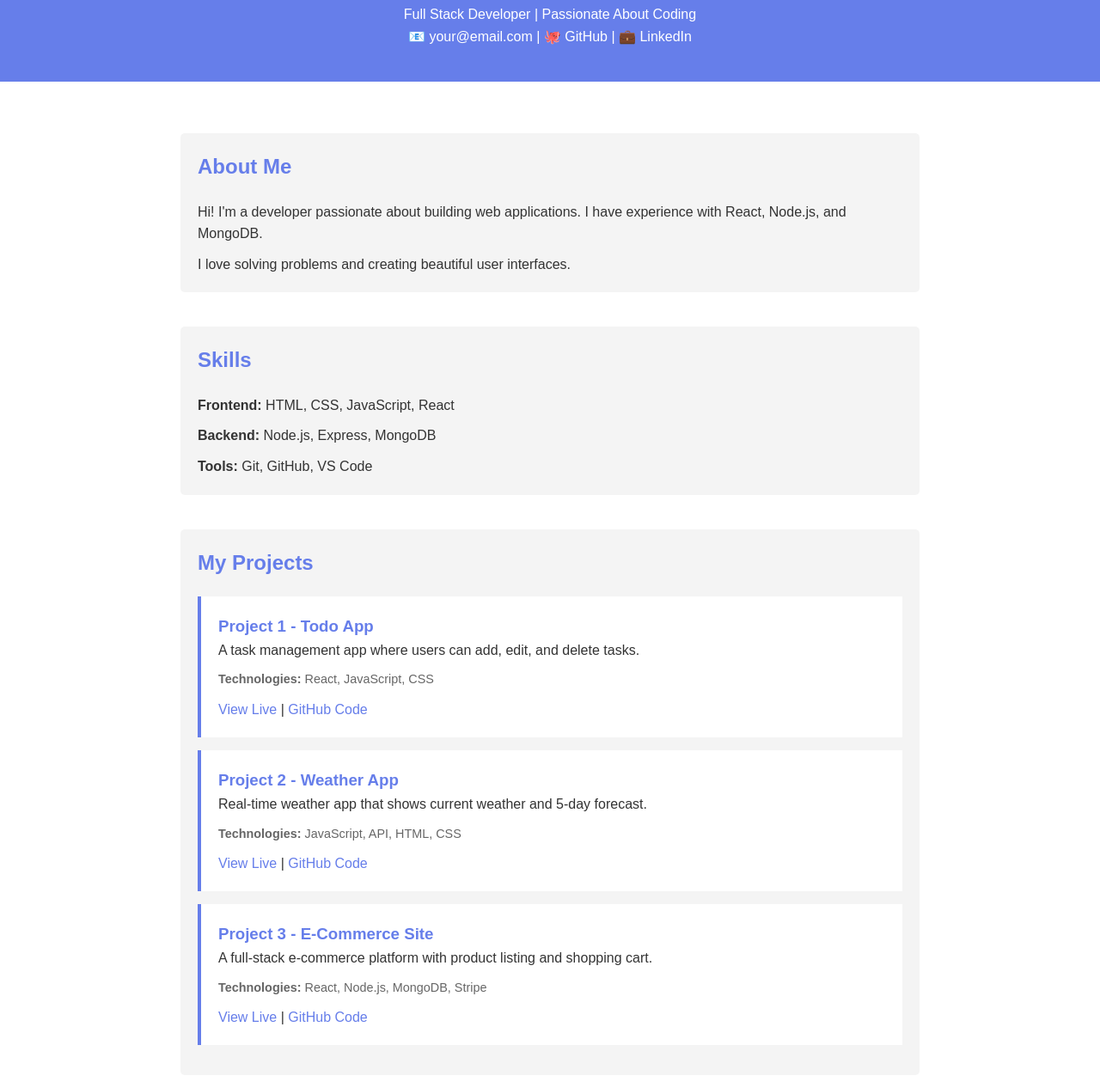
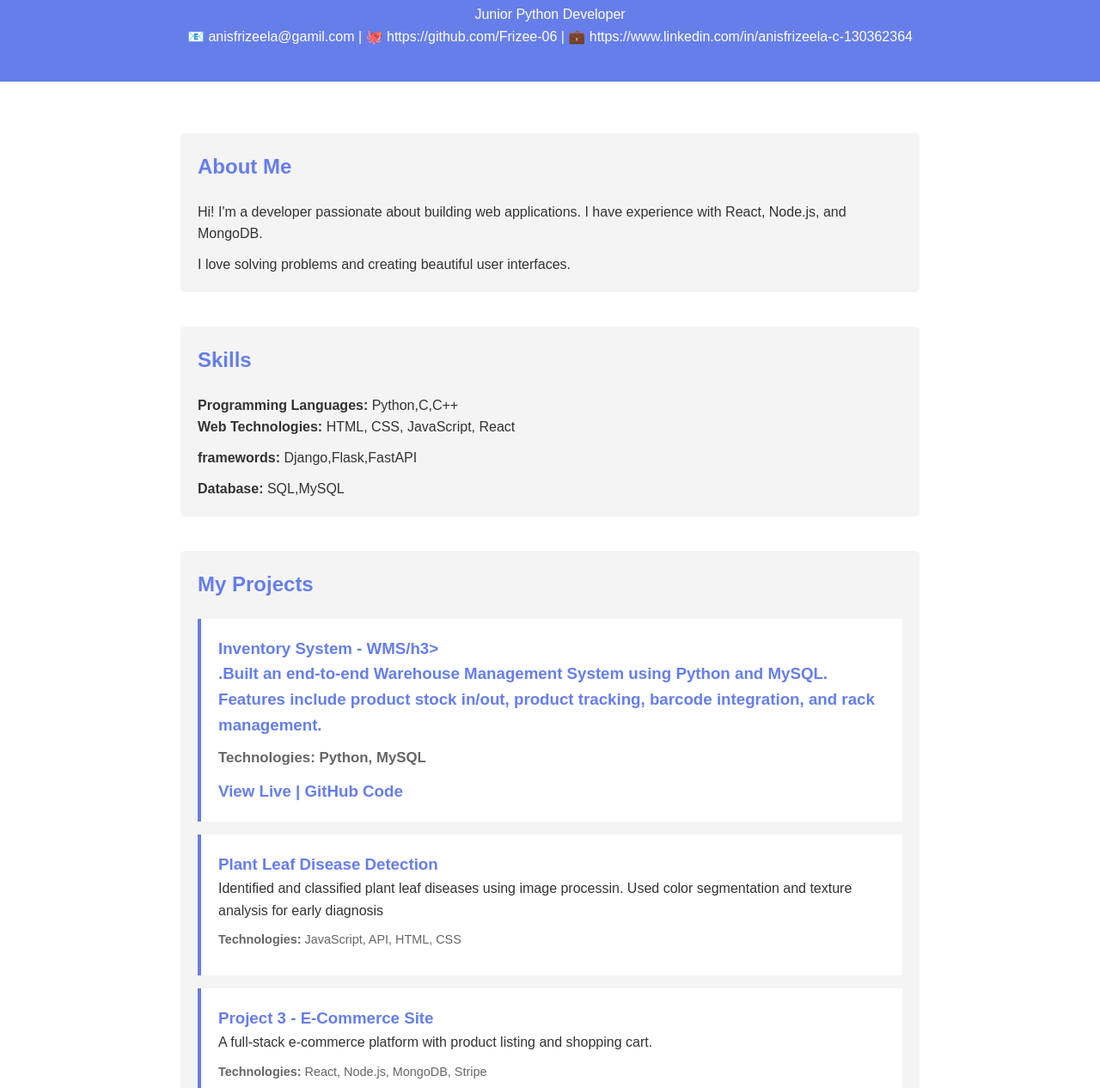
Before and after one commit to Frizee-06/anis.github.io, a plain HTML site: page index.html in a window 1280 px wide. Shown: the part 110-1376 px from the top of the page at 86% size. Drawn offline with Linux system fonts and the light colour scheme.

Commit message:
Revise personal details and project descriptions
Updated personal information and project details in the portfolio.

```diff
--- a/index.html
+++ b/index.html
@@ -84,11 +84,11 @@
 </head>
 <body>
     <header>
-        <h1>YOUR NAME HERE</h1>
-        <p>Full Stack Developer | Passionate About Coding</p>
-        <p>📧 <a href="mailto:your@email.com" style="color:white;">your@email.com</a> |
-           🐙 <a href="https://github.com/yourname" target="_blank" style="color:white;">GitHub</a> |
-           💼 <a href="https://linkedin.com" target="_blank" style="color:white;">LinkedIn</a>
+        <h1>ANISFRIZEELA C</h1>
+        <p>Junior Python Developer</p>
+        <p>📧 <a href="mailto:your@email.com" style="color:white;">anisfrizeela@gamil.com</a> |
+           🐙 <a href="https://github.com/yourname" target="_blank" style="color:white;">https://github.com/Frizee-06</a> |
+           💼 <a href="https://linkedin.com" target="_blank" style="color:white;">https://www.linkedin.com/in/anisfrizeela-c-130362364</a>
         </p>
     </header>
 
@@ -103,9 +103,10 @@
         <!-- SKILLS SECTION -->
         <section>
             <h2>Skills</h2>
-            <p><strong>Frontend:</strong> HTML, CSS, JavaScript, React</p>
-            <p style="margin-top: 10px;"><strong>Backend:</strong> Node.js, Express, MongoDB</p>
-            <p style="margin-top: 10px;"><strong>Tools:</strong> Git, GitHub, VS Code</p>
+            <p style="margin-top: 10px;"><strong>Programming Languages:</strong> Python,C,C++ </p>
+            <p><strong>Web Technologies:</strong> HTML, CSS, JavaScript, React</p>
+            <p style="margin-top: 10px;"><strong>framewords:</strong> Django,Flask,FastAPI</p>
+            <p style="margin-top: 10px;"><strong>Database:</strong> SQL,MySQL</p>
         </section>
 
         <!-- PROJECTS SECTION -->
@@ -113,22 +114,22 @@
             <h2>My Projects</h2>
 
             <div class="project">
-                <h3>Project 1 - Todo App</h3>
-                <p>A task management app where users can add, edit, and delete tasks.</p>
-                <p class="tech"><strong>Technologies:</strong> React, JavaScript, CSS</p>
+                <h3>Inventory System - WMS/h3>
+                <p>.Built an end-to-end Warehouse Management System using Python and MySQL.
+Features include product stock in/out, product tracking, barcode integration, and rack
+management.</p>
+                <p class="tech"><strong>Technologies:</strong> Python, MySQL</p>
                 <p>
                     <a href="https://yourprojectlink.com" target="_blank">View Live</a> |
-                    <a href="https://github.com/yourname/project1" target="_blank">GitHub Code</a>
+                    <a href="https://github.com/yourname/project" target="_blank">GitHub Code</a>
                 </p>
             </div>
 
             <div class="project">
-                <h3>Project 2 - Weather App</h3>
-                <p>Real-time weather app that shows current weather and 5-day forecast.</p>
+                <h3>Plant Leaf Disease Detection</h3>
+                <p>Identified and classified plant leaf diseases using image processin. Used color segmentation and texture analysis for early diagnosis</p>
                 <p class="tech"><strong>Technologies:</strong> JavaScript, API, HTML, CSS</p>
                 <p>
-                    <a href="https://yourprojectlink.com" target="_blank">View Live</a> |
-                    <a href="https://github.com/yourname/project2" target="_blank">GitHub Code</a>
                 </p>
             </div>
 
@@ -146,9 +147,9 @@
         <!-- CONTACT SECTION -->
         <section>
             <h2>Contact</h2>
-            <p>Email: <a href="mailto:your@email.com">your@email.com</a></p>
-            <p>LinkedIn: <a href="https://linkedin.com/in/yourprofile" target="_blank">Profile Link</a></p>
-            <p>GitHub: <a href="https://github.com/yourname" target="_blank">GitHub Profile</a></p>
+            <p>Email: <a href="mailto:your@email.com">anisfrizeela@gamil.com</a></p>
+            <p>LinkedIn: <a href="https://linkedin.com/in/yourprofile" target="_blank"></a>https://www.linkedin.com/in/anisfrizeela-c-130362364</p>
+            <p>GitHub: <a href="https://github.com/yourname" target="_blank">https://github.com/Frizee-06<</a></p>
         </section>
     </div>
 
```
